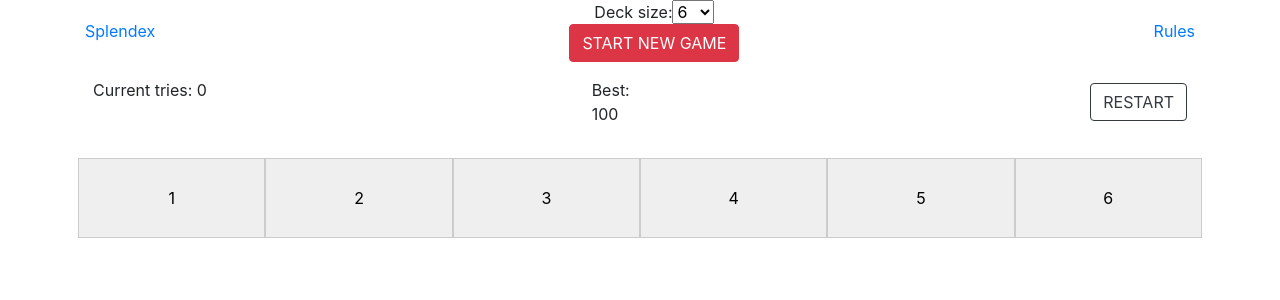
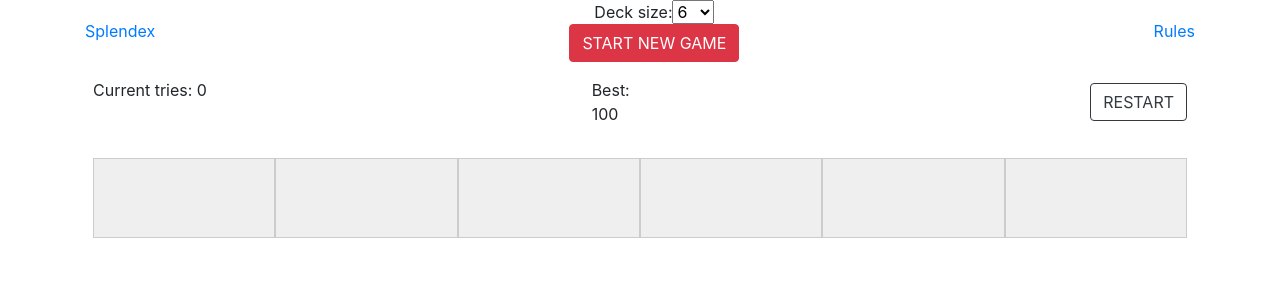
Before and after one commit to huriferenc/card-match, an Angular app: page / in a window 1280 px wide. Shown: the top 300 px of the page. Built offline with nearby package versions, Linux system fonts and the light colour scheme.

Commit message:
Added images to cards by each value

```diff
--- a/src/app/game/game.component.html
+++ b/src/app/game/game.component.html
@@ -21,14 +21,15 @@
       </div>
     </div>
     <!-- Deck -->
-    <div class="row align-items-center justify-content-center py-3">
+    <div class="row align-items-center justify-content-center py-3 no-gutters">
       <button
         *ngFor="let card of cards$ | async"
         class="col-2 game-card"
+        [ngClass]="{ selected: card.selected }"
         (click)="selectCard(card)"
         [disabled]="card.selected || loading"
       >
-        {{ card.selected ? card.value : card.id }}
+        <img [src]="'/assets/img/' + card.value + '.png'" />
       </button>
     </div>
     <!-- -->
--- a/src/app/game/game.component.scss
+++ b/src/app/game/game.component.scss
@@ -1,4 +1,19 @@
 .game-card {
   height: 80px;
   border: 1px solid #ccc;
+
+  &:disabled {
+    background-color: #efefef;
+  }
+
+  img {
+    display: none;
+  }
+
+  &.selected {
+    img {
+      display: block;
+      width: 100%;
+    }
+  }
 }
--- a/src/styles.scss
+++ b/src/styles.scss
@@ -1,2 +1,7 @@
 /* You can add global styles to this file, and also import other style files */
 @import 'bootstrap/dist/css/bootstrap.min.css';
+
+* {
+  margin: 0;
+  padding: 0;
+}
```
